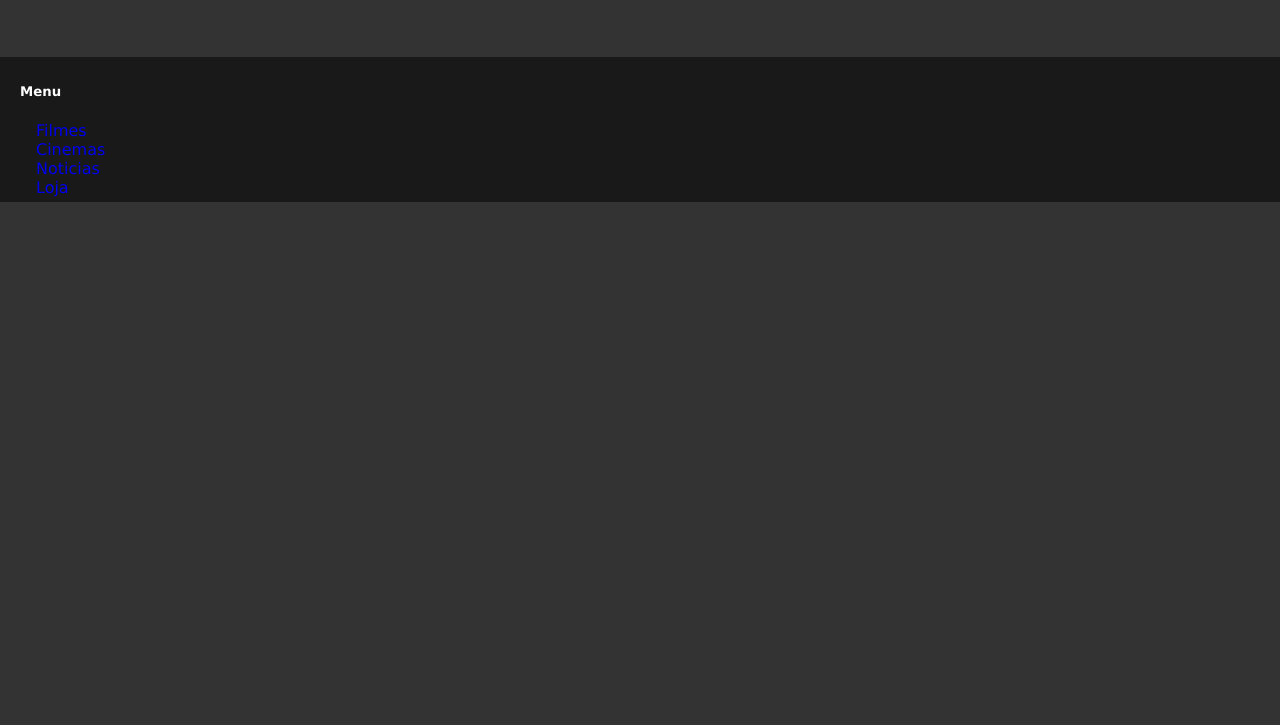
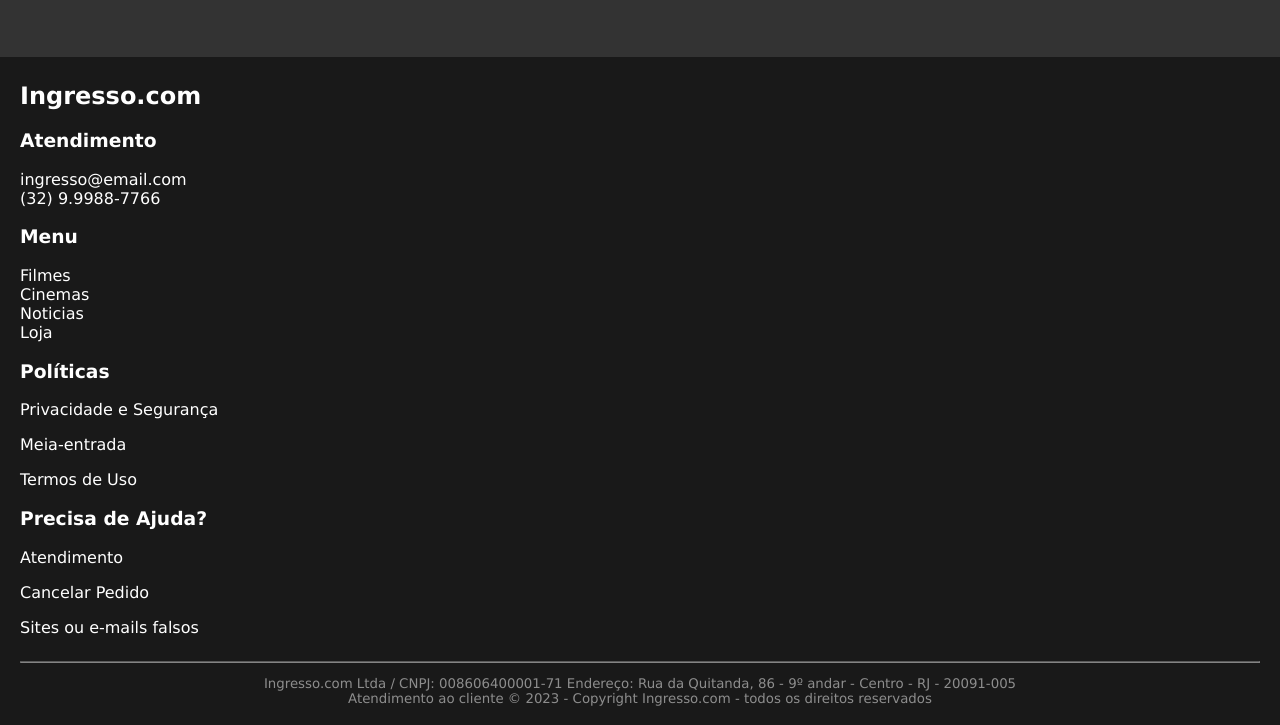
Before and after one commit to LorenzoBertozzi/Minicurso_jf, a plain HTML site: page minicurso web/index.html in a window 1280 px wide. Shown: the part 972-1697 px from the top of the page. Before the commit the page ends 1174 px from the top, so only its background shows below. Drawn offline with Linux system fonts and the light colour scheme.

Commit message:
Update index.html

```diff
--- a/minicurso web/index.html
+++ b/minicurso web/index.html
@@ -89,15 +89,34 @@
             </div>
     </section>
     <footer>
-        <h5>Menu</h5>
-        <div class="menu-footer">
-            <ul>
-                <li><a href="filmes.html">Filmes</a></li>
-                <li><a href="cinemos.html">Cinemas</a></li>
-                <li><a href="noticias.html">Noticias</a></li>
-                <li><a href="loja">Loja</a></li>
-            </ul>
+        <h2>Ingresso.com</h2>
+        <div class="row">
+            <div class="column-footer">
+                <h3>Atendimento</h3>
+                <p>ingresso@email.com<br>(32) 9.9988-7766</p>
+            </div>
+            <div class="column-footer">
+                <h3>Menu</h3>
+                <a href="${link.href}" style="text-decoration: none; color: #fff;">Filmes</a><br>
+                <a href="${link.href}" style="text-decoration: none; color: #fff;">Cinemas</a><br>
+                <a href="${link.href}" style="text-decoration: none; color: #fff;">Noticias</a><br>
+                <a href="${link.href}" style="text-decoration: none; color: #fff;">Loja</a><br>
+            </div>
+            <div class="column-footer">
+                <h3>Políticas</h3>
+                <p>Privacidade e Segurança</p>
+                <p>Meia-entrada</p>
+                <p>Termos de Uso</p>
+            </div>
+            <div class="column-footer">
+                <h3>Precisa de Ajuda?</h3>
+                <p>Atendimento</p>
+                <p>Cancelar Pedido</p>
+                <p>Sites ou e-mails falsos</p>
+            </div>
         </div>
+        <hr style="opacity: 50%;">
+        <p style="opacity: 50%; text-align: center; font-size: smaller;">Ingresso.com Ltda / CNPJ: 008606400001-71 Endereço: Rua da Quitanda, 86 - 9º andar - Centro - RJ - 20091-005 <br> Atendimento ao cliente © 2023 - Copyright Ingresso.com - todos os direitos reservados</p>
     </footer>
 </body>
 </html>
```
